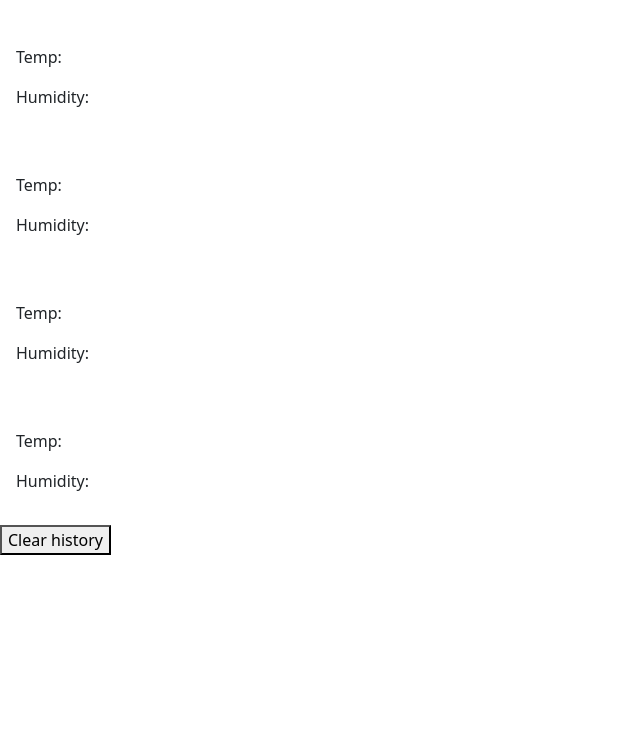
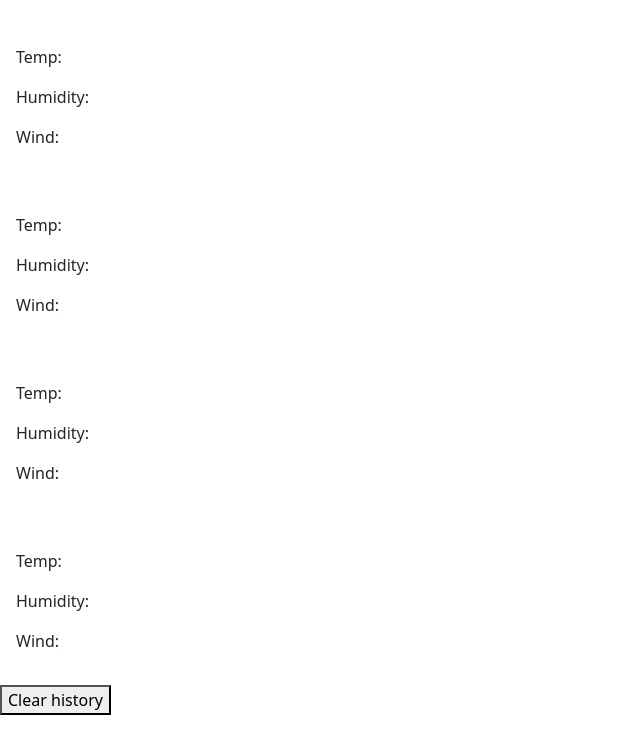
Before and after one commit to AdrianaBroadnax/WeatherDashboardProject, a plain HTML site: page index.html in a window 1280 px wide. Shown: the part 454-1201 px from the top of the page, without its empty margins (0-640 px from the left). Before the commit the page ends 1041 px from the top, so only its background shows below. Drawn offline with nearby package versions, Linux system fonts and the light colour scheme; files whose address does not match are found by name.

Commit message:
added 4 rows of wind

```diff
--- a/index.html
+++ b/index.html
@@ -40,24 +40,28 @@
             <p id="fImg1"></p>
             <p>Temp:<span id="fTemp1"></span></p>
             <p>Humidity:<span id="fHumidity1"></span></p>
+            <p>Wind:<span id="fWind1"></span></p>
           </div>
           <div class="col-12 col-md-9 p-3 text-dark">
             <p id="fDate2"></p>
             <p id="fImg2"></p>
             <p>Temp:<span id="fTemp2"></span></p>
             <p>Humidity:<span id="fHumidity2"></span></p>
+            <p>Wind:<span id="fWind2"></span></p>
           </div>
           <div class="col-12 col-md-9 p-3 text-dark">
             <p id="fDate3"></p>
             <p id="fImg3"></p>
             <p>Temp:<span id="fTemp3"></span></p>
             <p>Humidity:<span id="fHumidity3"></span></p>
+            <p>Wind:<span id="fWind3"></span></p>
           </div>
           <div class="col-12 col-md-9 p-3 text-dark" >
             <p id="fDate4"></p>
             <p id="fImg4"></p>
            <p>Temp:<span id="fTemp4"></span></p>
             <p>Humidity:<span id="fHumidity4"></span></p>
+            <p>Wind:<span id="fWind4"></span></p>
           </div>
         </div>
       </main>
```
